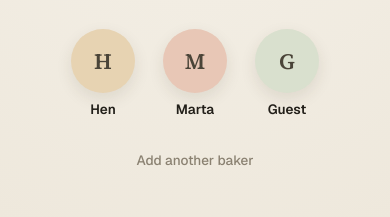
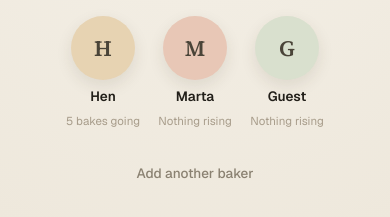
Before and after one commit to heee/levain, a website: page index.html in a window 390 px wide. Shown: the part 473-690 px from the top of the page. Drawn offline with nearby package versions, Linux system fonts and the light colour scheme; no server answers.

Commit message:
Limit welcome-screen bakers to a carousel window instead of wrapping rows
Shows 3 bakers on phone / 4 on iPad with left-right arrows once there
are more than that, matching the design reference's windowed accountsPhone/
accountsPad behavior instead of letting extra bakers wrap onto a second row.
Also adds each baker's live bake-count subtitle from the reference layout.

```diff
--- a/index.html
+++ b/index.html
@@ -24,7 +24,7 @@
 </div>
 <nav class="tab-bar" id="tab-bar"></nav>
 <div class="a11y-announcer" id="a11y-announcer" role="status" aria-live="polite"></div>
-<script type="module" src="./app.js?v=2"></script>
+<script type="module" src="./app.js?v=3"></script>
 <script>
   if ("serviceWorker" in navigator) {
     window.addEventListener("load", () => {
--- a/screens/shared-ui.js
+++ b/screens/shared-ui.js
@@ -37,6 +37,8 @@ export const ICONS = {
   plus: '<svg width="21" height="21" viewBox="0 0 24 24" fill="none" stroke="currentColor" stroke-width="1.7" stroke-linecap="round" stroke-linejoin="round"><path d="M12 5.5v13"></path><path d="M5.5 12h13"></path></svg>',
   check: '<svg width="18" height="18" viewBox="0 0 24 24" fill="none" stroke="currentColor" stroke-width="2" stroke-linecap="round" stroke-linejoin="round"><path d="M5 12.6l4.4 4.4L19 7.4"></path></svg>',
   chevDown: '<svg width="13" height="13" viewBox="0 0 24 24" fill="none" stroke="currentColor" stroke-width="1.9" stroke-linecap="round" stroke-linejoin="round"><path d="M6 9.5l6 6 6-6"></path></svg>',
+  chevLeft: '<svg width="17" height="17" viewBox="0 0 24 24" fill="none" stroke="currentColor" stroke-width="1.6" stroke-linecap="round" stroke-linejoin="round"><path d="M14.5 5.5l-7 6.5 7 6.5"></path></svg>',
+  chevRight: '<svg width="17" height="17" viewBox="0 0 24 24" fill="none" stroke="currentColor" stroke-width="1.6" stroke-linecap="round" stroke-linejoin="round"><path d="M9.5 5.5l7 6.5-7 6.5"></path></svg>',
   share: '<svg width="19" height="19" viewBox="0 0 24 24" fill="none" stroke="currentColor" stroke-width="1.7" stroke-linecap="round" stroke-linejoin="round"><path d="M20.5 3.5L3.8 10.2l6.3 2.4 2.4 6.3z"></path><path d="M20.5 3.5l-10.4 9.1"></path></svg>',
   edit: '<svg width="20" height="20" viewBox="0 0 24 24" fill="none" stroke="currentColor" stroke-width="1.7" stroke-linecap="round" stroke-linejoin="round"><path d="M16.5 4.5l3 3-10 10H6.5v-3z"></path><path d="M14.5 6.5l3 3"></path></svg>',
   startBake: '<svg width="22" height="22" viewBox="0 0 24 24" fill="none" stroke="currentColor" stroke-width="1.7" stroke-linecap="round" stroke-linejoin="round"><path d="M3.4 18.4a8.6 8.6 0 0 1 17.2 0z"></path><path d="M9.4 15.4l3-3.4"></path><path d="M13 16.2l2.4-2.7"></path><path d="M8 6.4c0-1.2 1-1.6 1-2.8"></path><path d="M12 6c0-1.4 1-1.8 1-3.2"></path><path d="M16 6.4c0-1.2 1-1.6 1-2.8"></path></svg>',
--- a/screens/welcome.js
+++ b/screens/welcome.js
@@ -1,12 +1,20 @@
 // Levain — Welcome / baker switcher. See docs/design-reference.html isWelcome block.
 
-import { el } from "./shared-ui.js";
+import { el, iconEl, isTabletViewport } from "./shared-ui.js";
 import { TINTS, seedRecipesFor } from "../game/seed-data.js";
 import { newId } from "../game/ids.js";
+import { bakesFor } from "../game/ownership.js";
 
 export function renderWelcome(ctx) {
   const { state } = ctx;
   const accounts = state.store.accounts;
+  const maxShown = isTabletViewport() ? 4 : 3;
+  const showArrows = accounts.length > maxShown;
+  const off = ((state.wOff || 0) % accounts.length + accounts.length) % accounts.length;
+  const shown = Array.from({ length: Math.min(maxShown, accounts.length) }, (_, k) => {
+    const i = (off + k) % accounts.length;
+    return { account: accounts[i], index: i };
+  });
 
   const wrap = el("div", {
     style: "position:fixed;inset:0;z-index:5;background:radial-gradient(120% 68% at 50% 20%,#F7F2E9 0%,#F2EDE3 52%,#EEE8DC 100%);display:flex;flex-direction:column;align-items:center;padding:0 30px 44px;box-sizing:border-box;overflow-y:auto",
@@ -28,8 +36,16 @@ export function renderWelcome(ctx) {
     text: "Each baker keeps their own bakes, starter and recipes — everyone starts from the same recipe set.",
   }));
 
-  const row = el("div", { style: "flex:none;display:flex;gap:6px;margin-top:32px;align-items:flex-start;flex-wrap:wrap;justify-content:center" });
-  accounts.forEach((a, i) => {
+  const row = el("div", { style: "flex:none;display:flex;gap:6px;margin-top:32px;align-items:flex-start;justify-content:center" });
+
+  if (showArrows) {
+    row.appendChild(el("div", {
+      style: "width:26px;height:26px;flex:none;display:flex;align-items:center;justify-content:center;color:#C2B7A2;cursor:pointer;user-select:none;align-self:center;margin-top:-22px",
+      onClick: () => { state.wOff = off - 1; ctx.render(); },
+    }, [iconEl("chevLeft")]));
+  }
+
+  shown.forEach(({ account: a, index: i }) => {
     const card = el("div", {
       style: "display:flex;flex-direction:column;align-items:center;gap:10px;cursor:pointer;user-select:none;width:86px",
       onClick: () => { state.accountIdx = i; state.screen = "app"; state.tab = "now"; ctx.persist(); ctx.render(); },
@@ -38,8 +54,21 @@ export function renderWelcome(ctx) {
     avatar.appendChild(el("div", { style: "font:600 22px/1 var(--num);color:#4A4438", text: a.initial }));
     card.appendChild(avatar);
     card.appendChild(el("div", { style: "font:600 13.5px/1 var(--ui);color:#221F19;white-space:nowrap", text: a.name }));
+    const myBakes = bakesFor(state.store, a.id);
+    card.appendChild(el("div", {
+      style: "font:400 11.5px/1.35 var(--ui);color:#A79C8A;text-align:center",
+      text: myBakes.length ? `${myBakes.length} bake${myBakes.length === 1 ? "" : "s"} going` : "Nothing rising",
+    }));
     row.appendChild(card);
   });
+
+  if (showArrows) {
+    row.appendChild(el("div", {
+      style: "width:26px;height:26px;flex:none;display:flex;align-items:center;justify-content:center;color:#C2B7A2;cursor:pointer;user-select:none;align-self:center;margin-top:-22px",
+      onClick: () => { state.wOff = off + 1; ctx.render(); },
+    }, [iconEl("chevRight")]));
+  }
+
   wrap.appendChild(row);
 
   const addBtn = el("div", {
--- a/sw.js
+++ b/sw.js
@@ -1,6 +1,6 @@
 // Levain — offline cache. Bump CACHE_NAME on every shipped change so
 // clients pick up new files instead of serving stale ones forever.
-const CACHE_NAME = "levain-v6";
+const CACHE_NAME = "levain-v7";
 const CORE = [
   "./",
   "./index.html",
```
